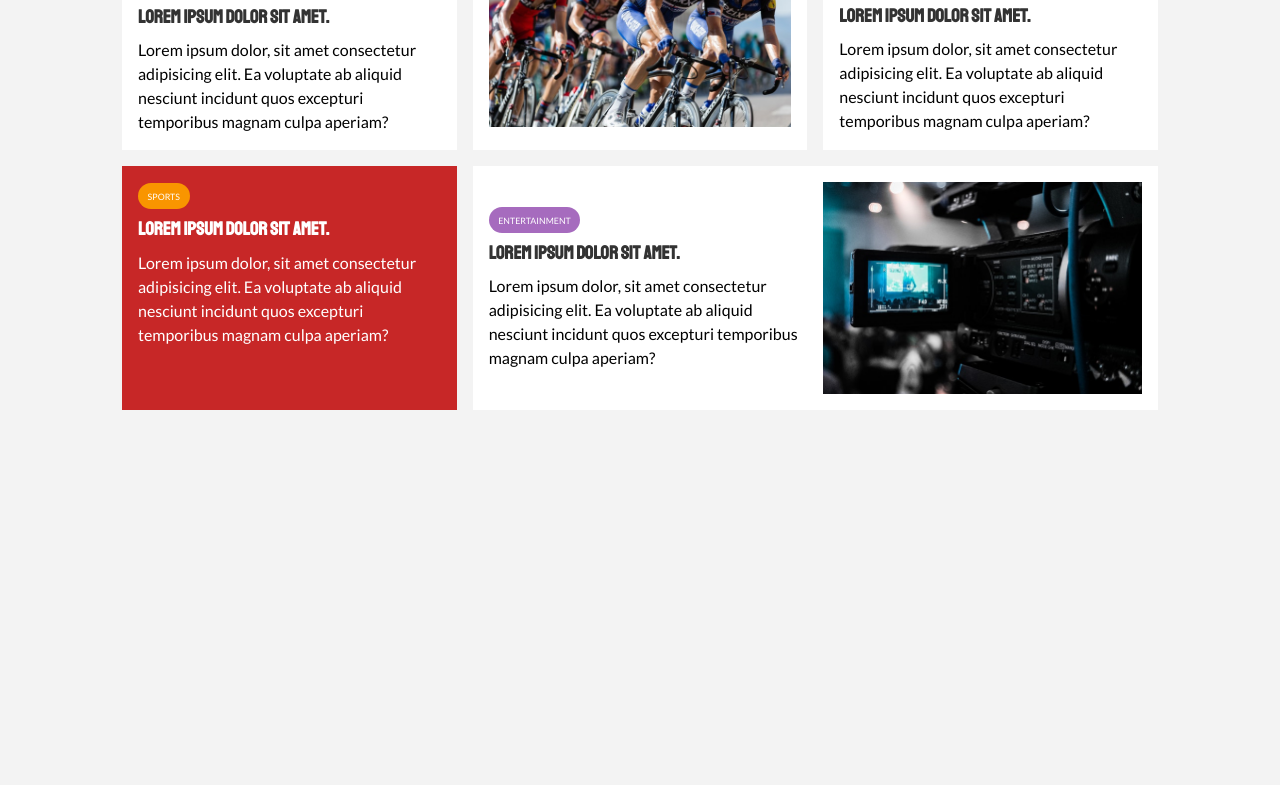
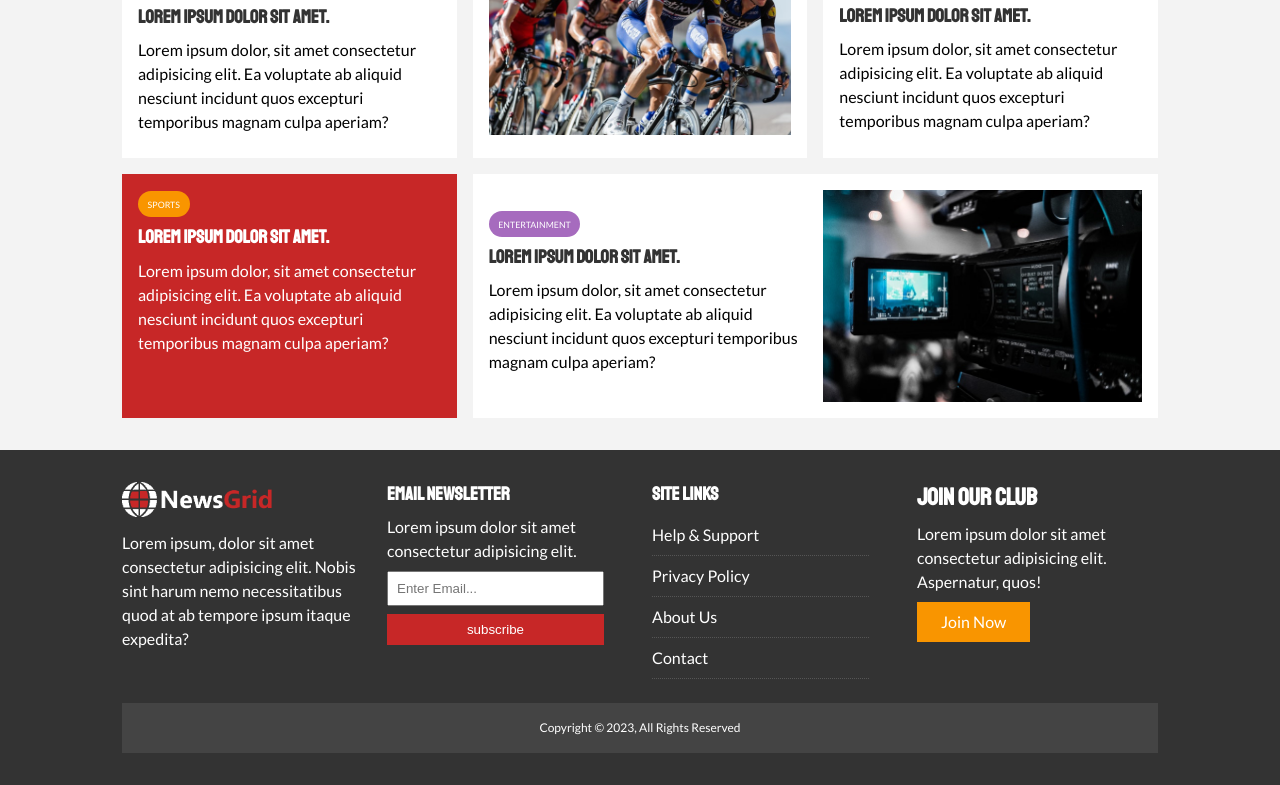
Before and after one commit to StanleyDike/news-grid-website, a plain HTML site: page index.html in a window 1280 px wide. Shown: the part 1125-1910 px from the top of the page. Before the commit the page ends 1567 px from the top, so only its background shows below. Drawn offline with Linux system fonts and the light colour scheme.

Commit message:
Create footer section

```diff
--- a/css/styles.css
+++ b/css/styles.css
@@ -31,6 +31,10 @@ a {
 
 ul {
     list-style: none;
+}
+
+p {
+    margin: 0.5rem 0;
 }
 
 img {
@@ -146,6 +150,12 @@ h1, h2, h3, h4, h5, h6 {
 .p-2 {padding: 2rem;}
 .p-3 {padding: 3rem;}
 
+.list li {
+    padding: 0.5rem 0;
+    border-bottom: #555 dotted 1px;
+    width: 90%;
+}
+
 /* Navigation */
 #main-nav {
     background: #fff;
@@ -248,3 +258,45 @@ h1, h2, h3, h4, h5, h6 {
 #home-articles .articles-container > *:last-child {
     grid-column: 2 /span 2;
 }
+
+/* Footer */
+#main-footer {
+    background: var(--dark-color);
+    color: #fff;
+}
+
+#main-footer img {
+    width: 150px;
+}
+
+#main-footer a {
+    color: #fff;
+}
+
+#main-footer .footer-container {
+    display: grid;
+    grid-template-columns: repeat(4, 1fr);
+    grid-gap: 1.5rem;
+}
+
+#main-footer .footer-container > *:last-child {
+    background: #444;
+    text-align: center;
+    grid-column: 1/ span 4;
+    padding: 0.5rem;
+    font-size: 0.75rem;
+}
+
+#main-footer .footer-container input[type="email"] {
+    width: 90%;
+    padding: 0.5rem;
+    margin-bottom: 0.5rem;
+}
+
+#main-footer .footer-container input[type="submit"] {
+    width: 90%;
+}
+
+#main-footer .footer-container .list li a:hover {
+    color: var(--primary-color);
+}
--- a/index.html
+++ b/index.html
@@ -159,5 +159,46 @@
         </div>
       </div>
     </section>
+
+    <!-- Footer -->
+    <footer id="main-footer" class="py-2">
+      <div class="container footer-container">
+        <div>
+          <img src="img/logo_light.png" alt="NewsGrid" />
+          <p>
+            Lorem ipsum, dolor sit amet consectetur adipisicing elit. Nobis sint
+            harum nemo necessitatibus quod at ab tempore ipsum itaque expedita?
+          </p>
+        </div>
+        <div>
+          <h3>Email Newsletter</h3>
+          <p>Lorem ipsum dolor sit amet consectetur adipisicing elit.</p>
+          <form action="">
+            <input type="email" placeholder="Enter Email..." />
+            <input type="submit" value="subscribe" class="btn btn-primary" />
+          </form>
+        </div>
+        <div>
+          <h3>Site Links</h3>
+          <ul class="list">
+            <li><a href="#">Help & Support</a></li>
+            <li><a href="#">Privacy Policy</a></li>
+            <li><a href="#">About Us</a></li>
+            <li><a href="#">Contact</a></li>
+          </ul>
+        </div>
+        <div>
+          <h2>Join Our Club</h2>
+          <p>
+            Lorem ipsum dolor sit amet consectetur adipisicing elit. Aspernatur,
+            quos!
+          </p>
+          <a href="#" class="btn btn-secondary">Join Now</a>
+        </div>
+        <div>
+          <p>Copyright &copy 2023, All Rights Reserved</p>
+        </div>
+      </div>
+    </footer>
   </body>
 </html>
```
